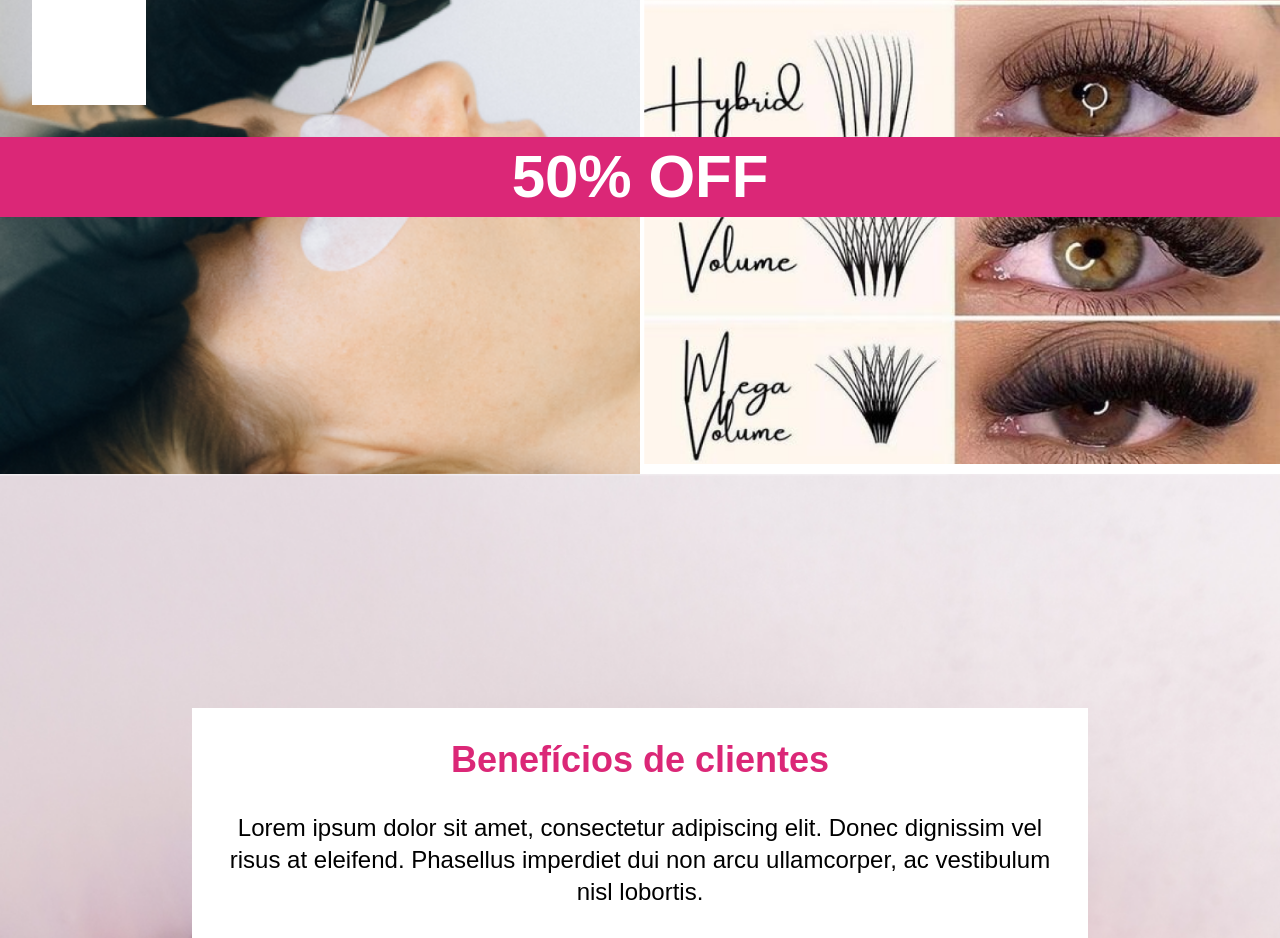
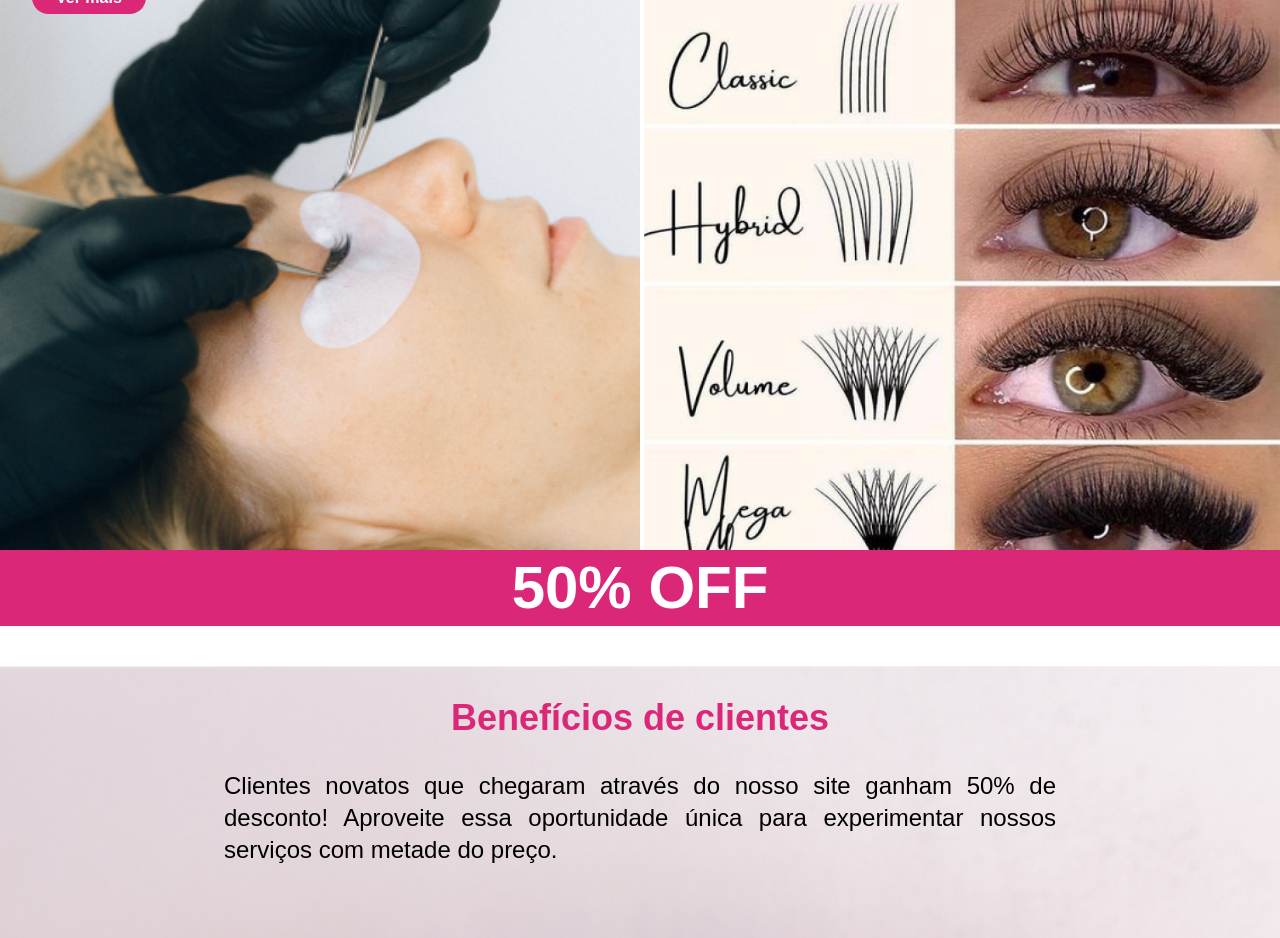
Before and after one commit to GefersonLopes/lashes-web, a Next.js app: page / in a window 1280 px wide. Shown: the part 1420-2358 px from the top of the page. Built offline with nearby package versions, Linux system fonts and the light colour scheme; a web font is replaced by a local one.

Commit message:
feat: new page and fix others pages

```diff
--- a/app/globals.css
+++ b/app/globals.css
@@ -45,6 +45,7 @@ table {
 	border-spacing: 0;
 }
 
-* {
+html, body {
   background-color: #ffff;
+	overflow-x: hidden;
 }
--- a/app/pages/clientBenefits.page.tsx
+++ b/app/pages/clientBenefits.page.tsx
@@ -3,28 +3,27 @@ import client from "../assets/client.png";
 
 export default function ClientBenefitsPage() {
   return (
-    <main className="h-[38.125rem] flex bg-white my-8">
-      <div className="flex-1 relative w-full h-[700px] flex items-center justify-center">
+    <main className="h-[39.225rem] bg-white my-8 md:mt-20 relative">
+      <div className="absolute inset-0">
         <Image
           src={client}
           alt="Imagem de fundo"
           layout="fill"
           objectFit="cover"
           objectPosition="center"
-          className="z-0"
         />
+      </div>
 
-        <section className="relative z-10 text-center p-8 max-w-4xl mx-auto">
-          <h1 className="text-4xl font-bold text-pink-600 mb-8">
-            Benefícios de clientes
-          </h1>
-          <p className="text-2xl font-light text-black">
-            Lorem ipsum dolor sit amet, consectetur adipiscing elit. Donec
-            dignissim vel risus at eleifend. Phasellus imperdiet dui non arcu
-            ullamcorper, ac vestibulum nisl lobortis.
-          </p>
-        </section>
-      </div>
+      <section className="relative z-10 text-center p-8 max-w-4xl mx-auto flex flex-col h-full">
+        <h1 className="text-4xl font-bold text-pink-600 mb-8">
+          Benefícios de clientes
+        </h1>
+        <p className="text-2xl font-light text-black text-justify">
+          Clientes novatos que chegaram através do nosso site ganham 50% de
+          desconto! Aproveite essa oportunidade única para experimentar nossos
+          serviços com metade do preço.
+        </p>
+      </section>
     </main>
   );
 }
--- a/app/pages/initial.page.tsx
+++ b/app/pages/initial.page.tsx
@@ -3,7 +3,7 @@ import logo from "../assets/logo.png";
 
 export default function Initial() {
   return (
-    <main className="my-8 md:my-0 md:h-[38.125rem] flex flex-col items-center justify-center bg-white">
+    <main className="my-8 md:h-[38.125rem] flex flex-col items-center justify-center bg-white">
       <header className="text-center">
         <h1 className="text-7xl font-medium text-pink-700 tracking-wide">
           Emilly
--- a/app/pages/lashes.page.tsx
+++ b/app/pages/lashes.page.tsx
@@ -3,7 +3,7 @@ import lashesImage from "../assets/lashes.png";
 
 export default function LashesPage() {
   return (
-    <main className="h-[38.125rem] bg-[#F1B9C6] relative">
+    <main className="h-[42rem] bg-[#F1B9C6] relative">
       <div className="absolute inset-0 md:hidden">
         <Image
           src={lashesImage}
@@ -11,7 +11,7 @@ export default function LashesPage() {
           layout="fill"
           objectFit="cover"
           objectPosition="center"
-          className="opacity-50"
+          className="opacity-30 md:opacity-40"
         />
       </div>
 
--- a/app/pages/promo.page.tsx
+++ b/app/pages/promo.page.tsx
@@ -4,42 +4,34 @@ import promo2Image from "../assets/promo_2.png";
 
 export default function PromoPage() {
   return (
-    <main className="h-[38.125rem] bg-white my-8">
+    <main className="my-8 md:h-[39.225rem]">
       <section className="w-full h-full flex flex-col md:flex-row">
-        <article className="h-1/2 w-full md:w-1/2 relative">
-          <figure>
+        <article className="relative w-full md:w-1/2 h-[50vh] md:h-auto">
           <Image
             src={promo1Image}
             alt="Procedimento de Cílios"
-              className="w-full h-full object-cover"
+            layout="fill"
+            objectFit="cover"
           />
-            <figcaption className="sr-only">
-              Imagem de promoção de procedimento de cílios
-            </figcaption>
-          </figure>
-          <footer className="absolute top-10 md:bottom-8 left-8">
+          <footer className="absolute top-8 left-4 md:left-8">
             <a
               href="#"
-              className="px-6 py-2 h-12 w-26 bg-pink-600 text-white font-semibold rounded-full"
+              className="px-6 py-2 h-16 w-26 bg-pink-600 text-white font-semibold rounded-full"
             >
               Ver mais
             </a>
           </footer>
-          <div className="absolute -bottom-20 text-6xl font-bold bg-pink-600 text-white w-[100vw] h-20 flex items-center justify-center">
+          <div className="absolute z-10 w-[100vw] -bottom-10 left-0 right-0 text-3xl md:text-6xl font-bold bg-pink-600 text-white p-2 flex items-center justify-center">
             50% OFF
           </div>
         </article>
-        <article className="w-full md:w-1/2 h-1/2">
-          <figure>
+        <article className="relative w-full md:w-1/2 h-[50vh] md:h-auto mt-8 md:mt-0">
           <Image
             src={promo2Image}
             alt="Procedimento de Cílios"
-              className="w-full h-full object-cover"
+            layout="fill"
+            objectFit="cover"
           />
-            <figcaption className="sr-only">
-              Imagem de promoção de procedimento de cílios
-            </figcaption>
-          </figure>
         </article>
       </section>
     </main>
--- a/package.json
+++ b/package.json
@@ -15,6 +15,7 @@
     "next": "14.2.6",
     "react": "^18",
     "react-dom": "^18",
+    "sharp": "^0.33.5",
     "subscriptions-transport-ws": "^0.11.0"
   },
   "devDependencies": {
```
Also changed, not shown: 1 other file (tests, documents, lock files or other folders). Lines whose indentation alone changed are shown as unchanged.
